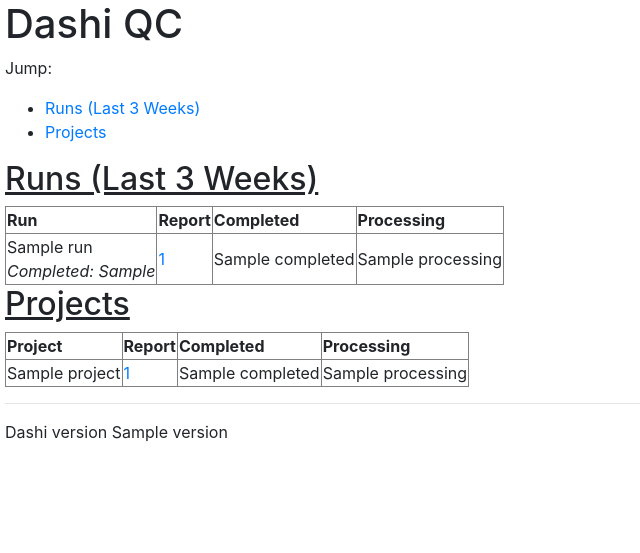
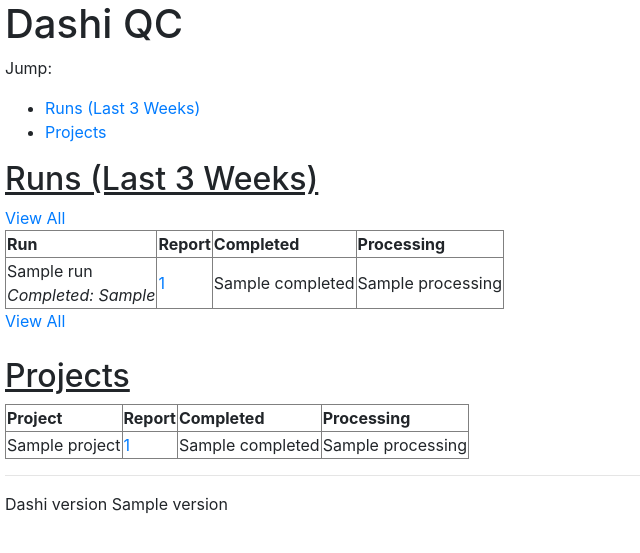
Before and after one commit to oicr-gsi/dashi, a Flask app: template application/templates/index.html in a window 1280 px wide. Shown: the part 56-609 px from the top of the page, without its empty margins (0-640 px from the left). Run offline with Flask 3, Linux system fonts and the light colour scheme; the template is opened without the code that fills it: most values are stand-ins (such as "Sample title", 1, 10 or a date in 2020); parts of the project's set-up code (start-up, migrations or seed data) failed here and were passed over; some libraries are stand-ins or nearby versions.

```diff
--- a/application/templates/index.html
+++ b/application/templates/index.html
@@ -51,6 +51,7 @@
       </ul>
     </p>
     <a id="runs"><h2><u>Runs (Last 3 Weeks)</u></h2></a>
+    <a href="runs">View All</a><br />
     <table border=1>
       <tr>
         <th>Run</th>
@@ -73,6 +74,7 @@
         {% endfor %}
       {% endfor %}
     </table>
+    <a href="runs">View All</a><br /><br />
 
     <a id="projects"><h2><u>Projects</u></h2></a>
     <table border=1>
```
